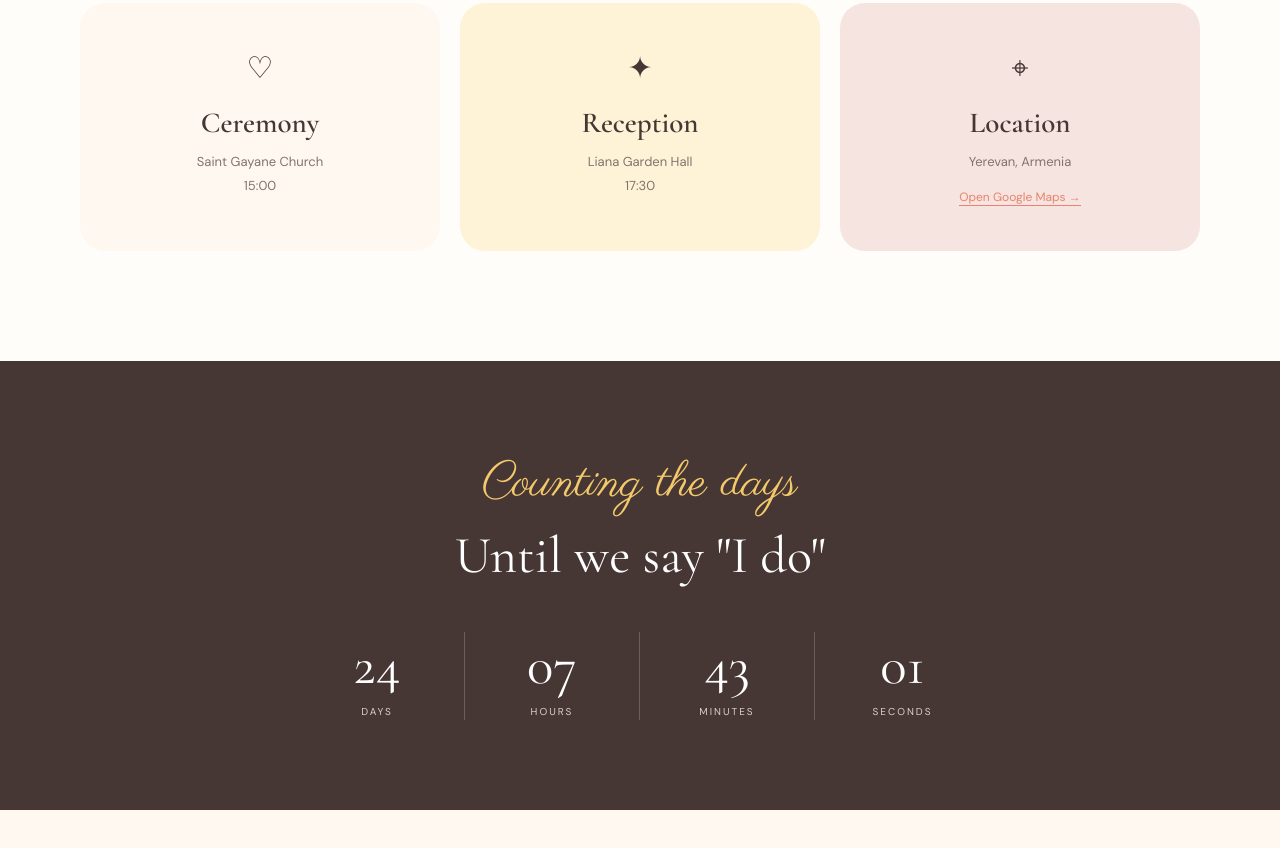
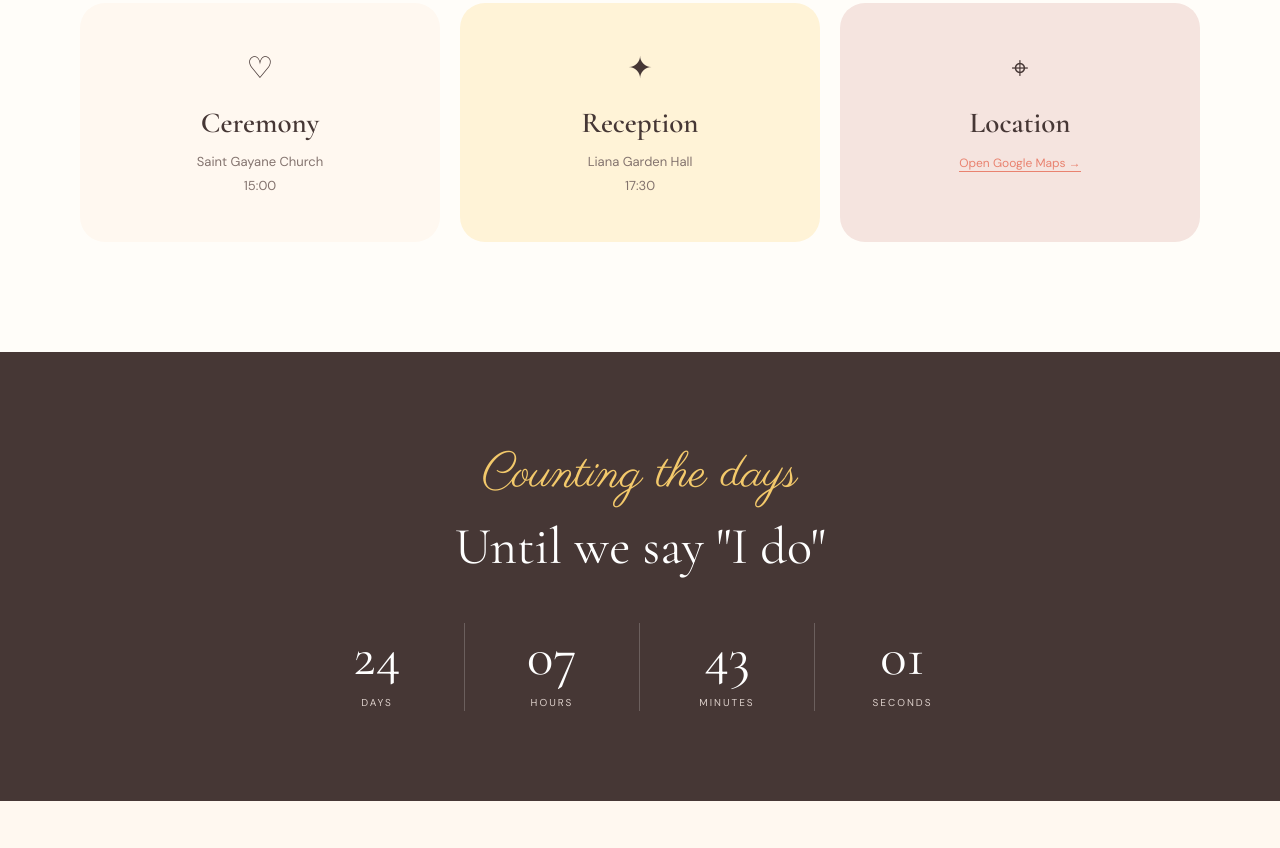
Before and after one commit to Nvard20/wedding, a plain HTML site: page index.html in a window 1280 px wide. Shown: the part 1587-2435 px from the top of the page. Drawn offline with nearby package versions, Linux system fonts and the light colour scheme.

```diff
--- a/index.html
+++ b/index.html
@@ -902,11 +902,6 @@
                 <div class="detail-icon">⌖</div>
 
                 <h3>Location</h3>
-
-                <p>
-                    Yerevan, Armenia
-                </p>
-
                 <a
                     href="https://maps.app.goo.gl/phHotWBkqoHsL4JW8"
                     target="_blank"
```
